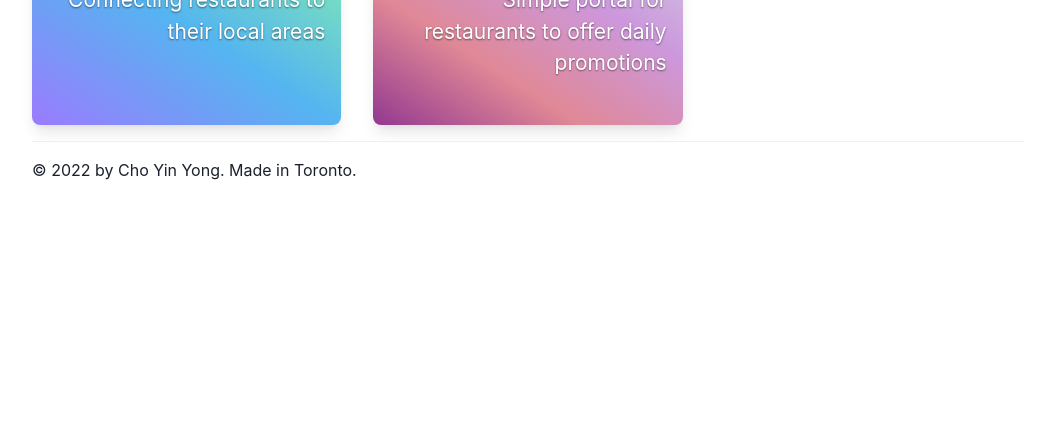
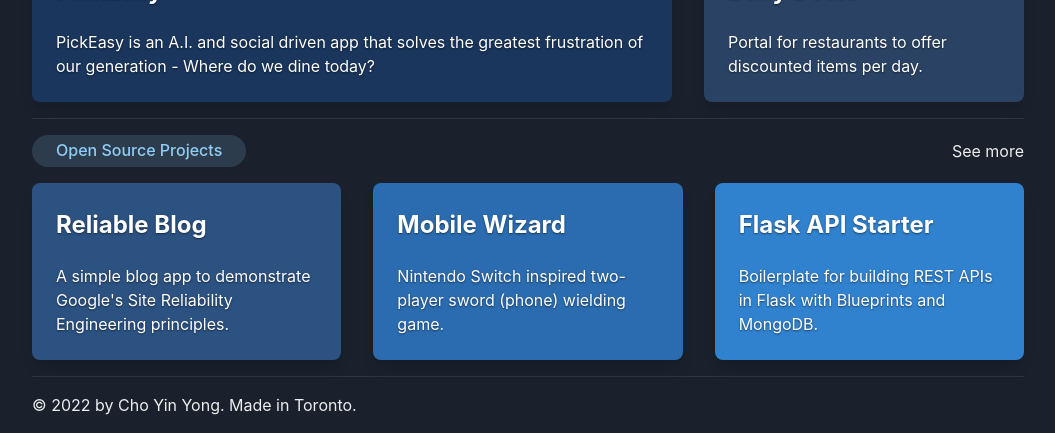
Before and after one commit to choyiny/choy.in, a Gatsby site: page / in a window 1280 px wide. Shown: the part 557-990 px from the top of the page, without its empty margins (112-1167 px from the left). Before the commit the page ends 800 px from the top, so only its background shows below. Built offline with nearby package versions, Linux system fonts and the light colour scheme; Gatsby itself is replaced by a stand-in of ours.

Commit message:
feat: add projects and work

```diff
--- a/gatsby-config.ts
+++ b/gatsby-config.ts
@@ -47,7 +47,7 @@ const gatsbyConfig: GatsbyConfig = {
       resolve: '@chakra-ui/gatsby-plugin',
       options: {
         resetCSS: true,
-        isUsingColorMode: true,
+        isUsingColorMode: false,
       },
     },
   ]
--- a/src/components/hero.tsx
+++ b/src/components/hero.tsx
@@ -8,17 +8,7 @@ import Me from "../../static/me.jpeg";
 export default function Hero() {
   return (
     <DisplayContainer variant={'hero'}>
-      <Flex pt='7em' mb='5em' flexWrap='wrap' flexDirection={{sm: 'column', md: 'row'}} align={{sm: 'center'}}>
-        <Image
-          flex={2}
-          borderRadius='full'
-          boxSize='200px'
-          src={Me}
-          alt='Cho Yin Yong'
-          mb={{sm: 5}}
-          alignItems='center'
-        />
-        <Spacer flex={1}/>
+      <Flex pt='7em' mb='5em' flexWrap='wrap' flexDirection={{sm: 'column-reverse', md: 'row'}} align={{sm: 'center'}}>
         <Stack flex={9}>
           <Text
             fontSize='4xl'
@@ -40,12 +30,23 @@ export default function Hero() {
             I lead Development Innovation at <Link isExternal={true} href='https://verto.health'>Verto Health</Link>.<br/>
           </Text>
           <Text textAlign='justify'>
-            I'm part of the team that enabled over 6 million vaccination appointments to be made across Ontario.
-            I am also an entrepreneur at heart - I have won the <Link isExternal={true} textDecoration='underline' href='https://entrepreneurs.utoronto.ca/2020-lo-family-social-venture-fund-award-winners/'>UofT Lo Family Social Venture Fund</Link> and helped modernize restaurants with digital menus amid the pandemic.
+            I'm part of the team that enabled over 6 million vaccination appointments to be made across Ontario through regional and hospital partners.
+            I am an entrepreneur at heart - I have won the <Link isExternal={true} textDecoration='underline' href='https://entrepreneurs.utoronto.ca/2020-lo-family-social-venture-fund-award-winners/'>UofT Lo Family Social Venture Fund</Link> with <Link isExternal={true} textDecoration='underline' href='https://pickeasy.ca'>PickEasy</Link> and
+            helped modernize restaurants with digital menus amid the pandemic.
             I also love teaching, and currently lead Verto's education initiative - NinjaOps, which aims to teach
             non-developers web development fundamentals.
           </Text>
         </Stack>
+        <Spacer flex={1}/>
+        <Image
+          flex={2}
+          borderRadius='full'
+          boxSize='200px'
+          src={Me}
+          alt='Cho Yin Yong'
+          mb={{sm: 5}}
+          alignItems='center'
+        />
       </Flex>
     </DisplayContainer>
   )
--- a/src/components/link-card.tsx
+++ b/src/components/link-card.tsx
@@ -1,20 +1,20 @@
 import * as React from "react"
-import {LinkBox} from "@chakra-ui/react"
+import {LinkBox, LinkOverlay, Text} from "@chakra-ui/react"
 import {transforms} from "../constants/motion";
 
 export const LinkCard = ({
-  children,
+  projectName,
+  projectDescription,
+  projectLink,
   ...rest
 }) => {
   return (
     <LinkBox
-      p={4}
+      p={6}
       borderRadius="lg"
-      height={[`150px`, null, null, `200px`]}
       boxShadow="lg"
       display="flex"
       flexDirection="column"
-      alignItems="flex-end"
       color="white"
       fontSize={[`lg`, null, `md`, `1.125rem`, `1.3125rem`]}
       sx={{ textShadow: `0 1px 2px rgba(0, 0, 0, 0.5)` }}
@@ -25,7 +25,12 @@ export const LinkCard = ({
       }
       {...rest}
     >
-      {children}
+      <LinkOverlay href={projectLink} mb='1em'>
+        <Text fontWeight='bold' fontSize='2xl'>{projectName}</Text>
+      </LinkOverlay>
+      <Text fontSize='md'>
+        {projectDescription}
+      </Text>
     </LinkBox>
   )
 }
--- a/src/components/navigation.tsx
+++ b/src/components/navigation.tsx
@@ -1,11 +1,15 @@
 import React from "react"
 import {Flex, HStack, IconButton, Link, useColorMode, Text} from "@chakra-ui/react";
-import {useNavigation} from "../hooks/use-navigation";
 import {BsGithub, BsLinkedin, MdOutlineBrightness4, MdOutlineBrightness6} from "react-icons/all";
 import {DisplayContainer} from "./display-container";
 
-const Toggle = () => {
+const Toggle = ({...rest}) => {
   const { colorMode, toggleColorMode } = useColorMode()
+  // TODO(choyiny): remove workaround to default to dark mode
+  if (!localStorage.getItem('initial') && colorMode === 'light') {
+    setTimeout(toggleColorMode, 10)
+    localStorage.setItem('initial', '1')
+  }
   const isLight = colorMode === `light`
   return (
     <IconButton
@@ -15,6 +19,7 @@ const Toggle = () => {
       _hover={{ color: isLight ? `black` : `white` }}
       icon={isLight ? <MdOutlineBrightness4 fontSize="1.25rem"/> : <MdOutlineBrightness6 fontSize="1.25rem" />}
       onClick={toggleColorMode}
+      {...rest}
     />
   )
 }
@@ -48,7 +53,7 @@ export default function Navigation() {
               </li>
             </HStack>
           </nav>
-          <Toggle />
+          <Toggle display='none'/>
         </HStack>
       </Flex>
     </DisplayContainer>
--- a/src/constants/gradients.ts
+++ b/src/constants/gradients.ts
@@ -1,8 +1,4 @@
 export const cardGradients = [
-  `linear(to-tr, #A774F2, #F25D76, #FF964F)`,
-  `linear(to-tr, #9B7BFE, #54B5F0, #88F2A9)`,
-  `linear(to-tr, #933890, #E08896, #CC98DD, #D1CEE2)`,
-  `linear(to-tr, #6666DE, #5778C9, #94D1C9, #A1D8FF)`,
-  `linear(to-tr, #3e206d, #af3942, #d66a38, #eacc15)`,
-  `linear(to-tr, #511a2a, #cb598d, #b24ecb, #ebb8eb)`,
+  `linear-gradient(to right, #8a2387, #e94057, #f27121)`,
+  `linear-gradient(to right, #c21500, #ffc500)`,
 ]
--- a/src/pages/index.tsx
+++ b/src/pages/index.tsx
@@ -2,9 +2,9 @@ import * as React from "react"
 import Layout from "../components/layout";
 import {DisplayContainer} from "../components/display-container";
 import Hero from "../components/hero";
-import {Box, Divider, Flex, Grid, Heading, HStack, Link, LinkBox, LinkOverlay, Tag, Text} from "@chakra-ui/react";
+import {Box, Divider, Flex, Grid, Link, Tag} from "@chakra-ui/react";
 import {LinkCard} from "../components/link-card";
-import {cardGradients} from "../constants/gradients";
+import {AiOutlineRight} from "react-icons/all";
 
 // markup
 const IndexPage = () => {
@@ -16,23 +16,54 @@ const IndexPage = () => {
         <Box my='1em'>
           <Flex justifyContent="space-between" alignItems="center" my='1em'>
             <Tag size='lg' key='projects' colorScheme='blue' borderRadius='full' px='1.5em'>
-              Projects
+              My Work
             </Tag>
             <Link display="none" href="/writing">Read all</Link>
           </Flex>
+          <Grid templateColumns={[`repeat(1, 1fr)`, null, `2fr 1fr`]} gap={[4, null, 8]}>
+            <LinkCard
+              bgColor='blue.900'
+              projectName='PickEasy'
+              projectDescription='PickEasy is an A.I. and social driven app that solves the greatest frustration of our generation - Where do we dine today?'
+              projectLink='https://pickeasy.ca'
+            >
+            </LinkCard>
+            <LinkCard
+              bgColor='blue.800'
+              projectName='Daily Deals'
+              projectDescription='Portal for restaurants to offer discounted items per day.'
+              projectLink='https://bogo.hollywood.cafe'
+            >
+            </LinkCard>
+          </Grid>
+        </Box>
+        <Divider/>
+        <Box my='1em'>
+          <Flex justifyContent="space-between" alignItems="center" my='1em'>
+            <Tag size='lg' key='projects' colorScheme='blue' borderRadius='full' px='1.5em'>
+              Open Source Projects
+            </Tag>
+            <Link href="https://github.com/choyiny">See more</Link>
+          </Flex>
           <Grid templateColumns={[`repeat(1, 1fr)`, null, `repeat(3, 1fr)`]} gap={[4, null, 8]}>
             <LinkCard
-              bgGradient={cardGradients[1]}
-            >
-              <LinkOverlay href={"https://pickeasy.ca"}><Heading>PickEasy</Heading></LinkOverlay>
-              <Text textAlign={"right"}>Connecting restaurants to their local areas</Text>
-            </LinkCard>
+              bgColor='blue.700'
+              projectName='Reliable Blog'
+              projectDescription="A simple blog app to demonstrate Google's Site Reliability Engineering principles."
+              projectLink='https://github.com/choyiny/reliable_blog'
+            />
             <LinkCard
-              bgGradient={cardGradients[2]}
-            >
-              <LinkOverlay href={"https://bogo.hollywood.cafe"}><Heading>Daily Deals</Heading></LinkOverlay>
-              <Text textAlign={"right"}>Simple portal for restaurants to offer daily promotions</Text>
-            </LinkCard>
+              bgColor='blue.600'
+              projectName='Mobile Wizard'
+              projectDescription='Nintendo Switch inspired two-player sword (phone) wielding game.'
+              projectLink='https://github.com/choyiny/mobile-wizard'
+            />
+            <LinkCard
+              bgColor='blue.500'
+              projectName='Flask API Starter'
+              projectDescription='Boilerplate for building REST APIs in Flask with Blueprints and MongoDB.'
+              projectLink='https://github.com/choyiny/flask-api-starter'
+            />
           </Grid>
         </Box>
       </DisplayContainer>
--- a/src/theme/index.ts
+++ b/src/theme/index.ts
@@ -12,7 +12,7 @@ const breakpoints = {
 
 const overrides = {
   initialColorMode: 'dark',
-  useSystemColorMode: false,
+  useSystemColorMode: true,
   breakpoints,
   components: {
     DisplayContainer,
```
Also changed, not shown: src/pages/404.tsx (+6 -7 lines).
